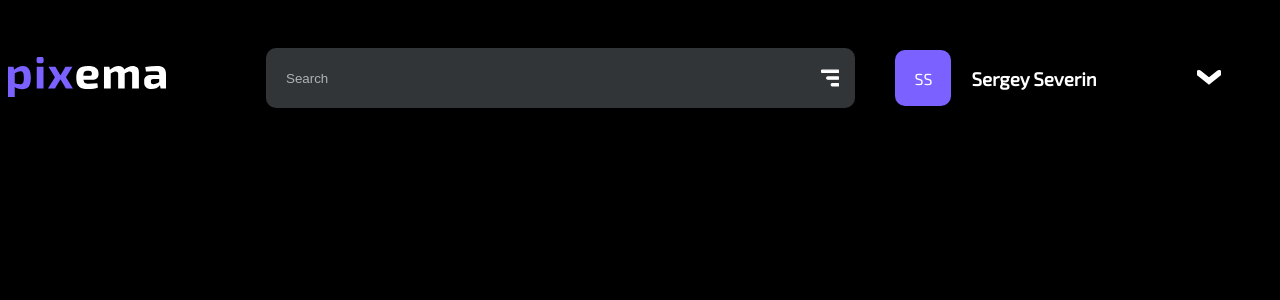
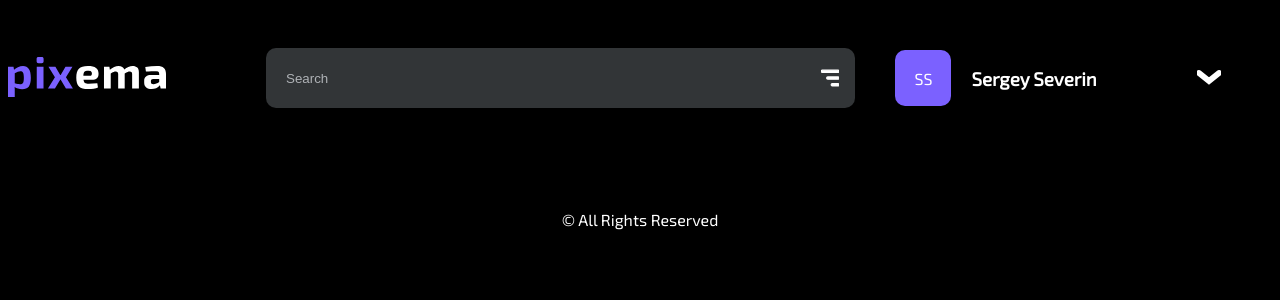
Before and after one commit to sojasac/pixema, a React (Vite) app: page / in a window 1280 px wide. Shown: the top 300 px of the page. Built offline with nearby package versions, Linux system fonts and the light colour scheme.

Commit message:
feat: footer

```diff
--- a/src/App.tsx
+++ b/src/App.tsx
@@ -1,9 +1,11 @@
 import './App.style.scss';
+import { Footer } from './features/Footer/Footer';
 import { Navbar } from './features/navbar/Navbar';
 export const App = () => {
   return (
     <div>
       <Navbar />
+      <Footer />
     </div>
   );
 };
--- /dev/null
+++ b/src/features/Footer/Footer.tsx
@@ -0,0 +1,8 @@
+import FooterStyles from './FooterStyle.module.scss';
+export const Footer = () => {
+  return (
+    <footer className={FooterStyles.container}>
+      <p>© All Rights Reserved</p>
+    </footer>
+  );
+};
--- /dev/null
+++ b/src/features/Footer/FooterStyle.module.scss
@@ -0,0 +1,10 @@
+.container {
+  margin-top: 30px;
+  display: flex;
+  justify-content: center;
+  align-items: center;
+  color: var(--pixema-white-color);
+  > p {
+    cursor: default;
+  }
+}
```
